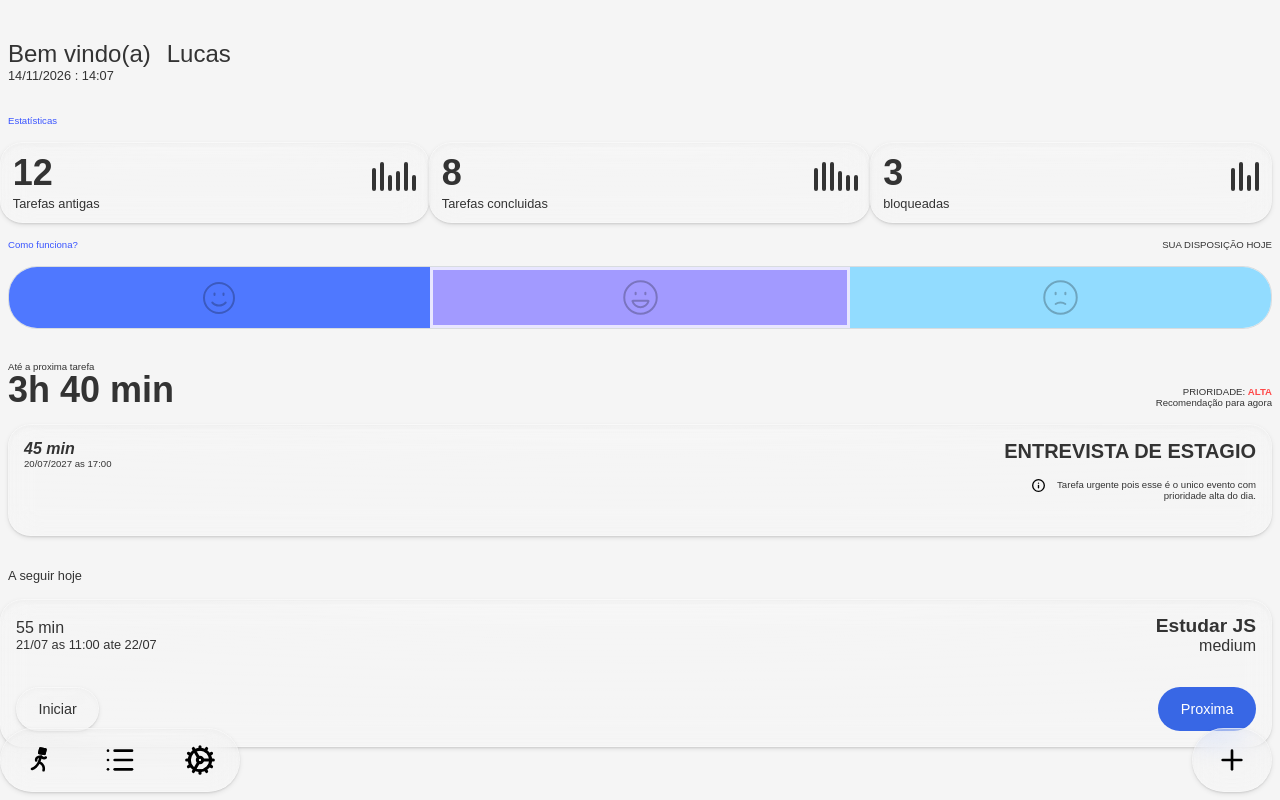
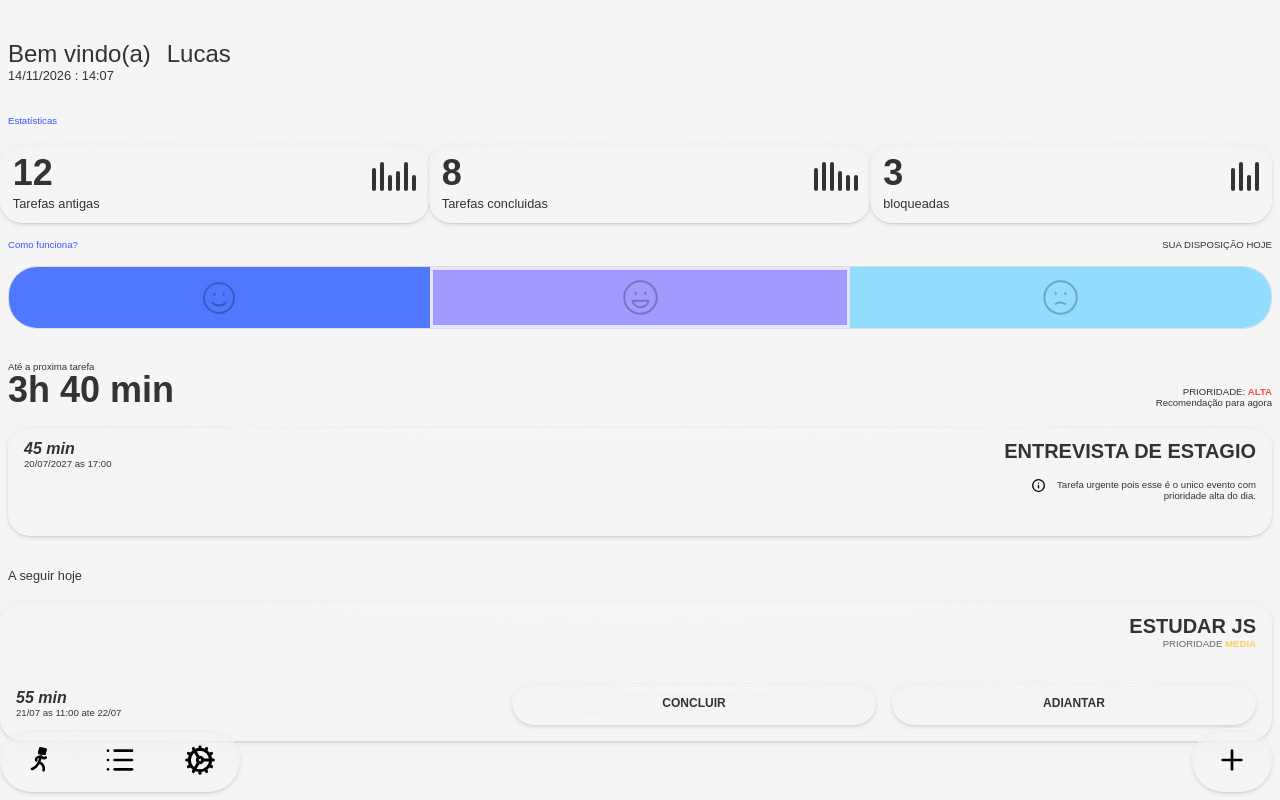
Before and after one commit to 1rody/agora-project, a plain HTML site: page src/app.html in a window 1280 px wide. Drawn offline with Linux system fonts and the light colour scheme; a web font is replaced by a local one.

Commit message:
<feat> (task) task cards now follow the figma with concluir and adiantar buttons and the priority colors

```diff
--- a/src/scripts/App.js
+++ b/src/scripts/App.js
@@ -103,47 +103,29 @@ const tasksSection = document.querySelector("#tasks");
 
 //gera a task quando ela for criada (apos uma criada ela e adicionada ao array sempre comecndo com 0 se ha task perfeito;
 //se ha task task surge e e criada seguindo a estrutura do article)
-myTasks.forEach((task, index) => {
-    const isNow = index === 0;
+myTasks.forEach((task) => {
     const card = document.createElement("article");
-    card.innerHTML = isNow ? `
-        <div class="flex flex-col p-2 glass rounded-md">
-            <div class="flex w-full items-center justify-between gap-1">
-                <div class="flex flex-col">
-                    <span data-field="estimatedTime"></span>
-                    <p class="text-sm">21/07 as 11:00 ate 22/07</p>
-                </div>
-                <div class="text-right">
-                    <h3 class="text-lg text-primary" data-field="name"></h3>
-                    <span data-field="priority"></span>
-                </div>
-            </div>
-            <div class="task-btns task-btns-full flex w-full items-center gap-1 pt-5">
-                <button class="secondary-btn glass" type="button">Iniciar</button>
-                <button class="primary-btn" type="button">Proxima</button>
-            </div>
-        </div>
-    ` : `
+    card.innerHTML = `
         <div class="flex flex-col p-2 glass rounded-md">
             <div class="w-full text-right">
-                <h3 class="text-lg text-primary" data-field="name"></h3>
-                <span data-field="priority"></span>
+                <h3 class="task-title text-primary" data-field="name"></h3>
+                <p class="text-xs"><span class="text-secondary">PRIORIDADE</span> <span class="priority" data-field="priority"></span></p>
             </div>
             <div class="flex w-full items-center justify-between gap-1 pt-5">
                 <div class="flex flex-col">
-                    <span data-field="estimatedTime"></span>
-                    <p class="text-sm">21/07 as 11:00 ate 22/07</p>
+                    <span class="task-time" data-field="estimatedTime"></span>
+                    <p class="text-xs">21/07 as 11:00 ate 22/07</p>
                 </div>
                 <div class="task-btns flex items-center gap-1">
                     <button class="secondary-btn glass" type="button">Concluir</button>
-                    <button class="primary-btn" type="button">Adiantar</button>
+                    <button class="secondary-btn glass" type="button">Adiantar</button>
                 </div>
             </div>
         </div>
     `;
     card.querySelector('[data-field="name"]').textContent = task.name;
-    card.querySelector('[data-field="priority"]').textContent = task.priority;
-    card.querySelector('[data-field="estimatedTime"]').textContent = `${task.estimatedTime} min`;
+    showPriority(card.querySelector('[data-field="priority"]'), task.priority);
+    card.querySelector('[data-field="estimatedTime"]').textContent = formatMinutes(task.estimatedTime);
 
     tasksSection.append(card);
 });
--- a/src/styles/components/Buttons.css
+++ b/src/styles/components/Buttons.css
@@ -39,7 +39,9 @@
         flex: 1;
         min-height: 2.75rem;
         padding: .7rem 1.4rem;
-        font-size: .9rem;
+        font-size: .75rem;
+        font-weight: 700;
+        text-transform: uppercase;
     }
 }
 .task-btns-full {
```
